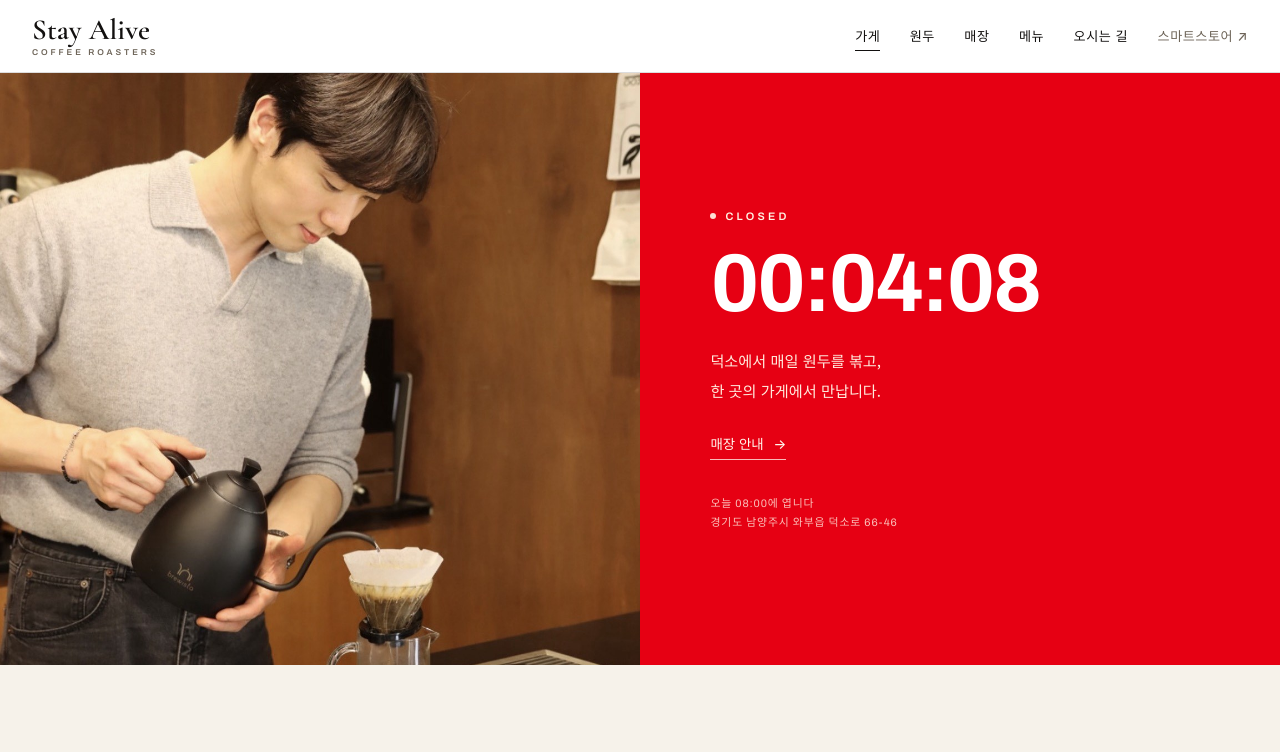
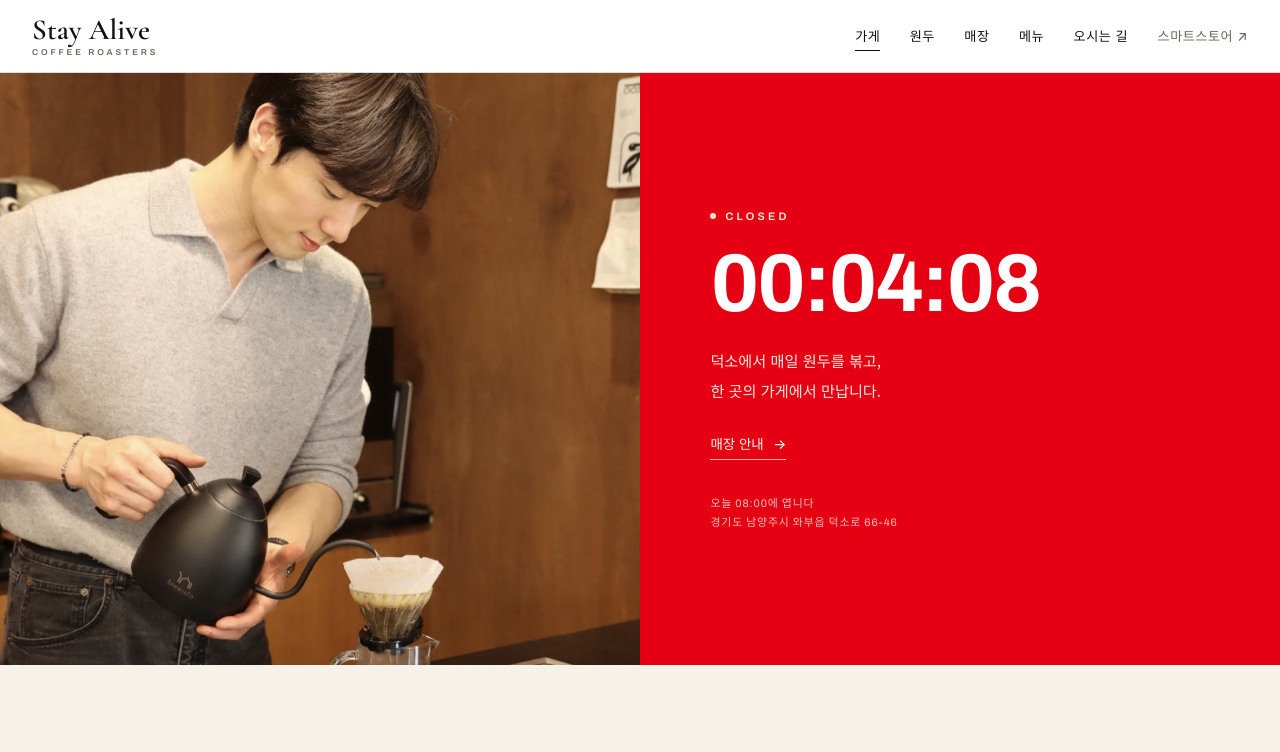
Before and after one commit to akrsoalsgh-ship-it/stayalivecoffee, a plain HTML site: page index.html in a window 1280 px wide. Shown: the top 752 px of the page. Drawn offline with nearby package versions, Linux system fonts and the light colour scheme; a web font is replaced by a local one.

Commit message:
히어로 사진 크롭 위치 조정 (머리 잘림 방지)

```diff
--- a/index.html
+++ b/index.html
@@ -93,7 +93,7 @@ body.nav-open .burger span:nth-child(3){transform:translateY(-6.5px) rotate(-45d
 /* ---------- hero ---------- */
 .hero{display:grid;scroll-margin-top:0;grid-template-columns:1fr 1fr;background:var(--red);min-height:clamp(520px,74vh,760px)}
 .hero-media{position:relative;overflow:hidden;background:#2a1f17;min-height:320px}
-.hero-media img{position:absolute;inset:0;width:100%;height:100%;object-fit:cover;object-position:50% 26%}
+.hero-media img{position:absolute;inset:0;width:100%;height:100%;object-fit:cover;object-position:50% 4%}
 .hero-panel{display:flex;flex-direction:column;justify-content:center;padding:clamp(40px,5vw,64px) clamp(28px,5.5vw,88px);color:#fff8ef}
 .hero-label{display:flex;align-items:center;gap:9px;font-family:var(--latin);font-size:.68rem;font-weight:600;letter-spacing:.3em;text-transform:uppercase;color:#fff2e4}
 .hero-label .dot{width:6px;height:6px;border-radius:50%;background:#fff2e4;animation:pulse 2.4s ease-in-out infinite}
```
